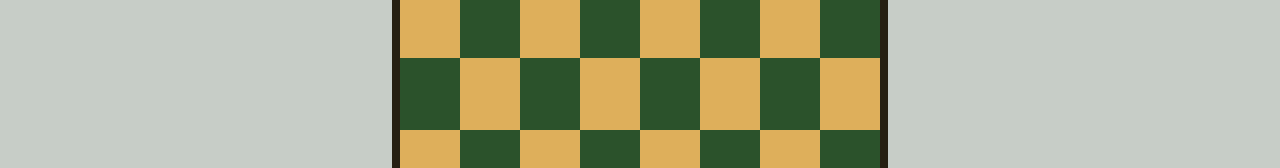
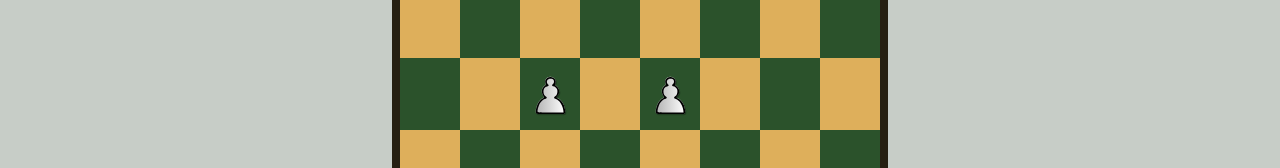
Before and after one commit to nnitiV/ChessGame, a React (Vite) app: page / in a window 1280 px wide. Shown: the part 270-438 px from the top of the page. Built offline with nearby package versions, Linux system fonts and the light colour scheme; a web font is replaced by a local one.

Commit message:
Started adding en passant to the game

```diff
--- a/src/components/Board/index.tsx
+++ b/src/components/Board/index.tsx
@@ -8,7 +8,7 @@ const Board = () => {
         ["br", "bn", "bb", "bq", "bk", "bb", "bn", "br"],
         ["bp", "bp", "bp", "bp", "bp", "bp", "bp", "bp"],
         ["", "", "", "", "", "", "", ""],
-        ["", "", "", "", "", "", "", ""],
+        ["", "", "wp", "", "wp", "", "", ""],
         ["", "", "", "", "", "", "", ""],
         ["", "", "", "", "", "", "", ""],
         ["wp", "wp", "wp", "wp", "wp", "wp", "wp", "wp"],
@@ -29,7 +29,7 @@ const Board = () => {
     const [selectedPiece, setSelectedPiece] = useState<number[] | null>(null);
     const [gameIsFinished, setGameIsFinished] = useState<boolean>(false);
     const [_, setPieceIsSelected] = useState<boolean>(false);
-    const [isWhiteTurn, setIsWhiteTurn] = useState<boolean>(true);
+    const [isWhiteTurn, setIsWhiteTurn] = useState<boolean>(false);
     const [showMessage, setShowMessage] = useState<boolean>(false);
     const [message, setMessage] = useState<string>("");
     const [openPromotionSelection, setOpenPromotionSelection] = useState<boolean>(false);
@@ -39,6 +39,8 @@ const Board = () => {
     const [checkCastleWhite, setCheckCastleWhite] = useState<boolean[]>([false, false, false]);
     const [checkCastleBlack, setCheckCastleBlack] = useState<boolean[]>([false, false, false]);
     const [checked, setChecked] = useState<[string, number]>(["", 0]);
+    // Check the en passant with the position of the pawn that can do it
+    const [enpassant, setEnpassant] = useState<[boolean, number, number, number, number]>([false, -1, -1, -1, -1]);
 
     const clickField = (row: number, column: number, piece: string) => {
         if (checkPlayerTurn(piece)) return;
@@ -91,18 +93,32 @@ const Board = () => {
     };
 
     const checkIfMovementIsValid = (row: number, column: number, piece: string) => {
+        console.log(row, column);
         let squarePosition = board[row][column];
         const rowDifference = Math.abs(row - selectedPiece![0]), columnDifference = Math.abs(column - selectedPiece![1]);
         const tempBoard = board;
         switch (piece.slice(0, 2)) {
             case 'wp':
+                if (enpassant[0] && (row === (enpassant[1] - 1) && column === (enpassant[2] - 1))) {
+                    tempBoard[enpassant[1]][enpassant[2] - 1] = '';
+                    setBoard(tempBoard);
+                    new Audio('capture.mp3').play();
+                    return true;
+                }
+
                 if (checkIfIsSameColumn(column)) {
                     if (selectedPiece![0] === 6) {
                         if (row === (selectedPiece![0] - 2) && (!board[row][column] || board[row][column] === 'pm')) {
+                            if (board[row][column + 1].slice(0, 2) === 'bp') {
+                                setEnpassant([true, row, column + 1, -1, -1]);
+                            }
+                            if (board[row][column - 1].slice(0, 2) === 'bp') {
+                                setEnpassant([true, row, column + 1, -1, -1]);
+                            }
                             return checkRow(row);
                         }
                     }
-                    if (row === (selectedPiece![0] - 1)) {
+                    if (row === (selectedPiece![0] - 1) && (!board[row][column] || board[row][column] === 'pm')) {
                         return !board[row][column] || board[row][column] === 'pm';
                     }
                 }
@@ -114,6 +130,12 @@ const Board = () => {
                 if (checkIfIsSameColumn(column)) {
                     if (selectedPiece![0] === 1) {
                         if (row === (selectedPiece![0] + 2) && (!board[row][column] || board[row][column] === 'pm')) {
+                            if (board[row][column + 1].slice(0, 2) === 'wp') {
+                                setEnpassant([true, row, column + 1, -1, -1]);
+                            }
+                            if (board[row][column - 1].slice(0, 2) === 'wp') {
+                                setEnpassant([true, row, column + 1, -1, -1]);
+                            }
                             return checkRow(row);
                         }
                     }
@@ -772,7 +794,6 @@ const Board = () => {
                     }
 
                     if (column < 6) {
-                        console.log(board[row - 1][column + 2]);
                         if (board[row - 1][column + 2] === 'bk') {
                             tempBoard[row - 1][column + 2] = tempBoard[row - 1][column + 2] + 'dg';
                             setBoard(tempBoard);
@@ -1218,7 +1239,6 @@ const Board = () => {
                 }
                 break;
         }
-        if (pieceMoving == 'wq') console.log(hasCheck, pieceMoving);
         return hasCheck;
     }
 
@@ -1244,7 +1264,6 @@ const Board = () => {
             const piece = board[selectedPiece[0]][selectedPiece[1]];
             switch (piece.slice(0, 2)) {
                 case 'wp':
-                    console.log(`Piece ${tempBoard[selectedPiece[0]][selectedPiece[1] - 1]} at position: [${selectedPiece[0]}, ${selectedPiece[1]}]`);
                     for (let x = 1; x <= 2; x++) {
                         if (selectedPiece[0] !== 6 && x == 2) break;
                         if (x == 1) {
@@ -1263,6 +1282,18 @@ const Board = () => {
                             setBoard(tempBoard);
                         } else {
                             return console.log(`Pìece found at [${selectedPiece[0] - x}, ${selectedPiece[1]}]`);
+                        }
+                    }
+                    if (selectedPiece) {
+                        if (enpassant[0] && (selectedPiece[0] === enpassant[1] && selectedPiece[1] === enpassant[2]) || (selectedPiece[0] === enpassant[3] && selectedPiece[1] === enpassant[4])) {
+                            if (board[selectedPiece[0]][selectedPiece[1] - 1].slice(0, 2) === 'bp' && !tempBoard[selectedPiece[0] + 1][selectedPiece[1] - 1]) {
+                                tempBoard[selectedPiece[0] - 1][selectedPiece[1] - 1] = 'pm';
+                                setBoard(tempBoard);
+                            }
+                            if (board[selectedPiece[0]][selectedPiece[1] + 1].slice(0, 2) === 'bp' && !tempBoard[selectedPiece[0] + 1][selectedPiece[1] + 1]) {
+                                tempBoard[selectedPiece[0] - 1][selectedPiece[1] + 1] = 'pm';
+                                setBoard(tempBoard);
+                            }
                         }
                     }
                     break;
@@ -3612,21 +3643,21 @@ const Board = () => {
     }, [board]);
 
     // Reset game after 50 moves.
-    // useEffect(() => {
-    //     if (totalMoves == 50) {
-    //         setTimeout(() => {
-    //             setShowMessage(true);
-    //             setGameIsFinished(true);
-    //             setMessage("Total moves amount reached. Resetting the game...")
-    //         }, 15);
-    //         setTimeout(() => {
-    //             setBoard(intialBoardState);
-    //             setTotalMoves(0);
-    //             setGameIsFinished(false);
-    //             setIsWhiteTurn(true);
-    //         }, 3000)
-    //     }
-    // }, [totalMoves])
+    useEffect(() => {
+        if (totalMoves == 50) {
+            setTimeout(() => {
+                setShowMessage(true);
+                setGameIsFinished(true);
+                setMessage("Total moves amount reached. Resetting the game...")
+            }, 15);
+            setTimeout(() => {
+                setBoard(intialBoardState);
+                setTotalMoves(0);
+                setGameIsFinished(false);
+                setIsWhiteTurn(true);
+            }, 3000)
+        }
+    }, [totalMoves])
 
     // Updates the board when you choose a piece to promote
     const udpateBord = () => {
@@ -3642,26 +3673,19 @@ const Board = () => {
     useEffect(() => {
         udpateBord();
     }, [pieceToSubstituteWith]);
-
-    useEffect(() => {
-        let itHasCheck: boolean = false;
-        let fieldPosition: number[] = [];
-        board.map((row, rowIndex) => {
-            row.map((position, columIndex) => {
-                if (checkCheck(position, rowIndex, columIndex)) {
-                    itHasCheck = true;
-                    fieldPosition = [rowIndex, columIndex];
-                }
-            })
-        });
-        // if (itHasCheck) {
-        //     if (board[fieldPosition[0]][fieldPosition[1]].slice(0, 1) === 'w') {
-        //         setChecked(prev => ['bk', 1]);
-        //     } else if (board[fieldPosition[0]][fieldPosition[1]].slice(0, 1) === 'b') {
-        //         setChecked(prev => ['wk', 1]);
-        //     }
-        // }
-    }, []);
+    // Used to test check when rendering
+    // useEffect(() => {
+    //     let itHasCheck: boolean = false;
+    //     let fieldPosition: number[] = [];
+    //     board.map((row, rowIndex) => {
+    //         row.map((position, columIndex) => {
+    //             if (checkCheck(position, rowIndex, columIndex)) {
+    //                 itHasCheck = true;
+    //                 fieldPosition = [rowIndex, columIndex];
+    //             }
+    //         })
+    //     });
+    // }, []);
 
     return (
         <>
```
